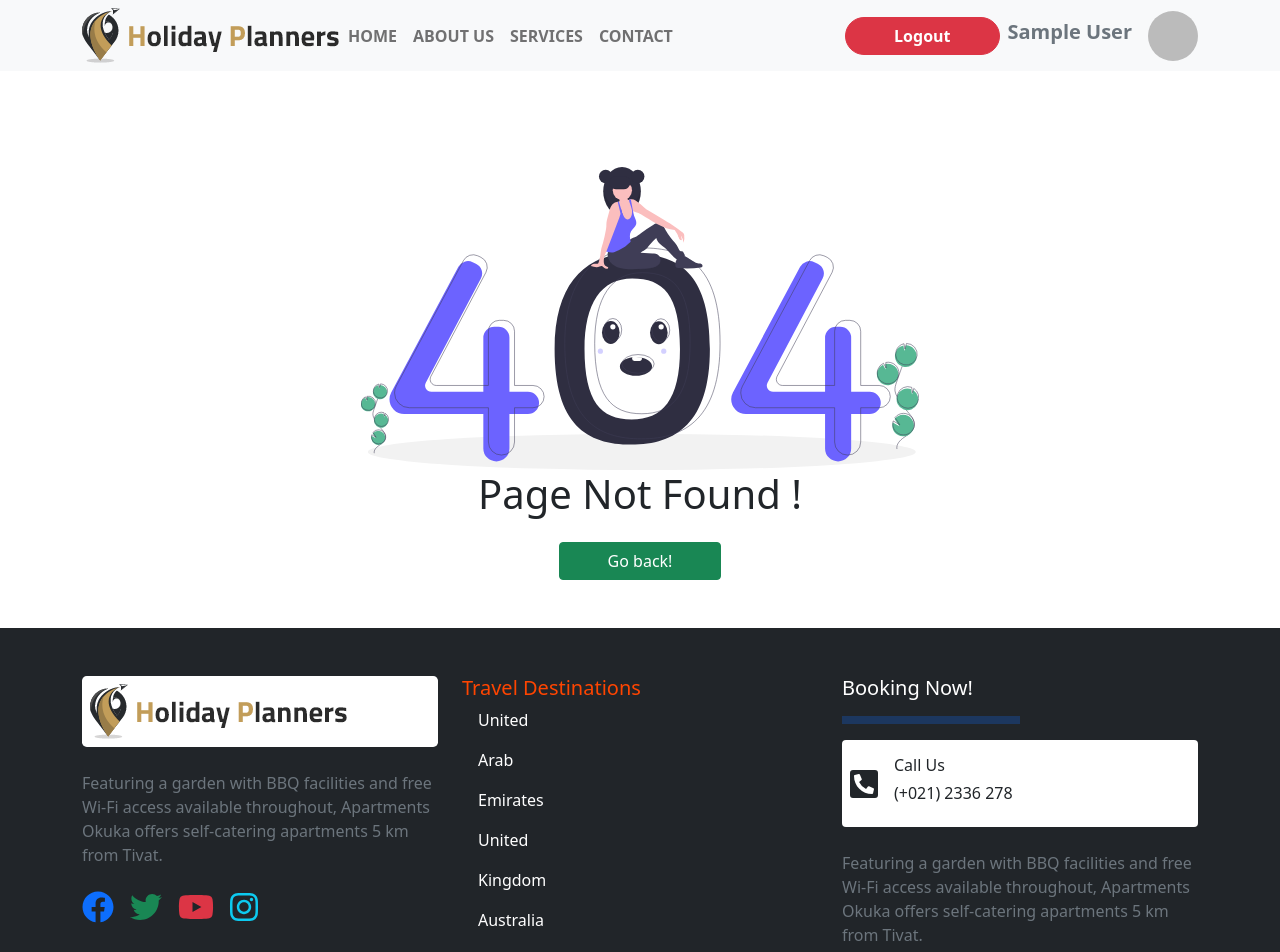
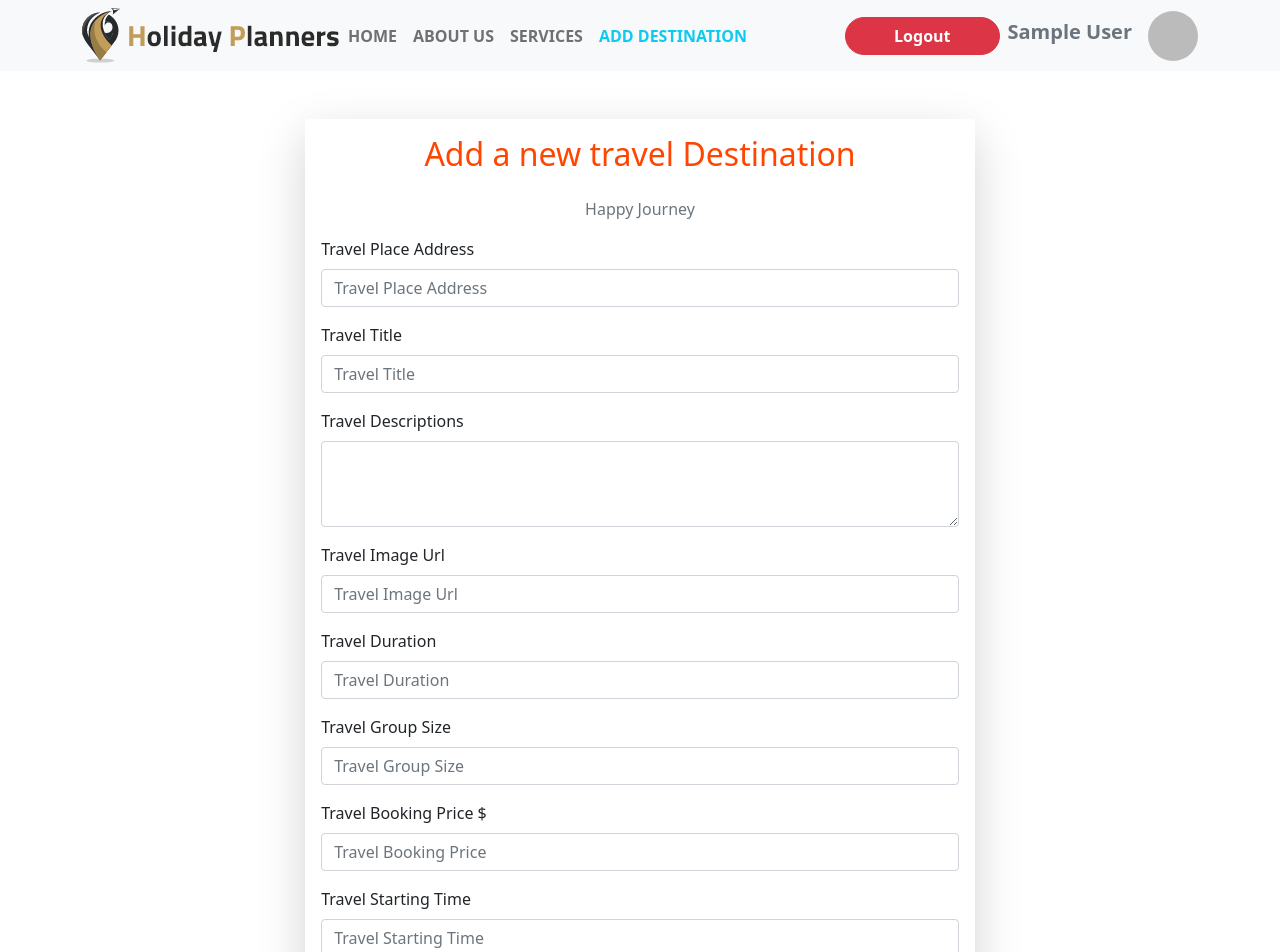
Before and after one commit to Mosharrof-Hosen-Munna/Holiday-Planners-Client, a React (Create React App) app: page /create/destination in a window 1280 px wide. Shown: the top 952 px of the page. Built offline with nearby package versions, Linux system fonts and the light colour scheme; no server answers; sample sign-in values are in the browser's storage.

Commit message:
add review section

```diff
--- a/package.json
+++ b/package.json
@@ -10,6 +10,7 @@
     "@testing-library/jest-dom": "^5.11.4",
     "@testing-library/react": "^11.1.0",
     "@testing-library/user-event": "^12.1.10",
+    "axios": "^0.24.0",
     "bootstrap": "5.1.3",
     "firebase": "^9.1.3",
     "react": "^17.0.2",
--- a/src/App.js
+++ b/src/App.js
@@ -10,6 +10,7 @@ import Register from "./Components/Register/Register";
 import PrivateRoute, {
   AuthenticationPrivateRoute,
 } from "./Components/PrivateRoute/PrivateRoute";
+import AddDestination from "./Components/AddDestination/AddDestination";
 
 function App() {
   return (
@@ -29,6 +30,9 @@ function App() {
           <Route path="/account/register">
             <Register></Register>
           </Route>
+          <PrivateRoute path="/create/destination">
+            <AddDestination></AddDestination>
+          </PrivateRoute>
           <Route path="*">
             <NotFound></NotFound>
           </Route>
--- /dev/null
+++ b/src/Components/AddDestination/AddDestination.js
@@ -0,0 +1,165 @@
+import axios from "axios";
+import React, { useRef } from "react";
+import { Form, Button, Container, Card } from "react-bootstrap";
+import useAuth from "../../Hooks/useAuth";
+
+const AddDestination = () => {
+  const placeAddressRef = useRef();
+  const titleRef = useRef();
+  const descriptionRef = useRef();
+  const imgUrlRef = useRef();
+  const durationRef = useRef();
+  const groupSizeRef = useRef();
+  const travelPriceRef = useRef();
+  const startingTimeRef = useRef();
+
+  const { user } = useAuth();
+
+  const handleAddDestination = (e) => {
+    e.preventDefault();
+    const newDestination = {
+      travelPlace: placeAddressRef.current.value,
+      destinationTitle: titleRef.current.value,
+      destinationDesc: descriptionRef.current.value,
+      travelDuration: durationRef.current.value,
+      groupSize: groupSizeRef.current.value,
+      bookingPrice: travelPriceRef.current.value,
+      destinationUrl: imgUrlRef.current.value,
+      travelTime: startingTimeRef.current.value,
+      author: {
+        name: user.displayName,
+        email: user.email ? user.email : "Not/Available",
+        photoUrl: user.photoURL
+          ? user.photoURL
+          : "https://www.iconpacks.net/icons/2/free-user-icon-3296-thumb.png",
+      },
+    };
+
+    axios
+      .post("http://localhost:5000/create/travelDestinations", newDestination)
+      .then((res) => {
+        console.log(res);
+        if (res.data.insertedId) {
+          alert("Successfully added a new destination");
+          e.target.reset();
+        }
+      });
+    console.log(newDestination);
+  };
+
+  return (
+    <section className="my-5">
+      <Container>
+        <Card className="w-lg-50 mx-auto w-sm-100 p-3 border-0 shadow-lg rounded">
+          <h2 className="text-orange text-center mb-4">
+            Add a new travel Destination
+          </h2>
+          <p className="text-secondary text-center">Happy Journey</p>
+          <Form onSubmit={handleAddDestination}>
+            <Form.Group className="mb-3" controlId="formBasicPlace">
+              <Form.Label>Travel Place Address</Form.Label>
+              <Form.Control
+                type="text"
+                ref={placeAddressRef}
+                placeholder="Travel Place Address"
+                required
+              />
+            </Form.Group>
+
+            <Form.Group className="mb-3" controlId="formBasicTitle">
+              <Form.Label>Travel Title</Form.Label>
+              <Form.Control
+                ref={titleRef}
+                type="text"
+                placeholder="Travel Title"
+                required
+              />
+            </Form.Group>
+
+            <Form.Group
+              className="mb-3"
+              controlId="exampleForm.ControlTextarea1"
+            >
+              <Form.Label>Travel Descriptions</Form.Label>
+              <Form.Control
+                ref={descriptionRef}
+                as="textarea"
+                rows={3}
+                required
+              />
+            </Form.Group>
+
+            <Form.Group className="mb-3" controlId="formBasicImage Url">
+              <Form.Label>Travel Image Url</Form.Label>
+              <Form.Control
+                type="text"
+                ref={imgUrlRef}
+                placeholder="Travel Image Url"
+                required
+              />
+            </Form.Group>
+
+            <Form.Group className="mb-3" controlId="duration">
+              <Form.Label>Travel Duration</Form.Label>
+              <Form.Control
+                type="text"
+                ref={durationRef}
+                placeholder="Travel Duration"
+                required
+              />
+            </Form.Group>
+            <Form.Group className="mb-3" controlId="size">
+              <Form.Label>Travel Group Size</Form.Label>
+              <Form.Control
+                type="number"
+                ref={groupSizeRef}
+                placeholder="Travel Group Size"
+                required
+              />
+            </Form.Group>
+            <Form.Group className="mb-3" controlId="price">
+              <Form.Label>Travel Booking Price $</Form.Label>
+              <Form.Control
+                type="number"
+                ref={travelPriceRef}
+                placeholder="Travel Booking Price"
+                required
+              />
+            </Form.Group>
+            <Form.Group className="mb-3" controlId="time">
+              <Form.Label>Travel Starting Time</Form.Label>
+              <Form.Control
+                type="number"
+                ref={startingTimeRef}
+                placeholder="Travel Starting Time"
+                required
+              />
+            </Form.Group>
+            <div className="text-center">
+              <Button variant="primary" className="w-50 mx-auto" type="submit">
+                Submit
+              </Button>
+            </div>
+          </Form>
+        </Card>
+      </Container>
+    </section>
+  );
+};
+
+export default AddDestination;
+
+const data = {
+  travelPlace: "Bangladesh",
+  destinationTitle:
+    "Holiday Planners is a World Leading Online Tour Booking Platform",
+  destinationDesc:
+    "Holiday Planners is a World Leading Online Tour Booking Platform",
+  travelDuration: "6 hours 50 minutes",
+  groupSize: "10 peoples",
+  bookingPrice: 500,
+  destinationUrl:
+    "Holiday Planners is a World Leading Online Tour Booking Platform",
+  peopleLeft: 2,
+  travelTime: "20 January 2022",
+};
--- a/src/Components/Home/Home.js
+++ b/src/Components/Home/Home.js
@@ -1,5 +1,6 @@
 import React from "react";
 import Cover from "./Cover/Cover";
+import Reviews from "./Reviews/Reviews";
 import TravelDestination from "./TravelDestination/TravelDestination";
 
 const Home = () => {
@@ -7,6 +8,7 @@ const Home = () => {
     <>
       <Cover></Cover>
       <TravelDestination></TravelDestination>
+      <Reviews></Reviews>
     </>
   );
 };
--- /dev/null
+++ b/src/Components/Home/Reviews/ReviewCard.js
@@ -0,0 +1,41 @@
+import React from "react";
+import { FontAwesomeIcon } from "@fortawesome/react-fontawesome";
+import { faStar } from "@fortawesome/free-solid-svg-icons";
+import { Card, Col } from "react-bootstrap";
+const ReviewCard = () => {
+  return (
+    <Col className="mb-5 mb-lg-0">
+      <Card className="shadow border-0 rounded-3">
+        <div className="text-center mt-5">
+          <FontAwesomeIcon className="fa-1x text-warning me-3" icon={faStar} />
+          <FontAwesomeIcon className="fa-1x text-warning me-3" icon={faStar} />
+          <FontAwesomeIcon className="fa-1x text-warning me-3" icon={faStar} />
+          <FontAwesomeIcon className="fa-1x text-warning me-3" icon={faStar} />
+          <FontAwesomeIcon className="fa-1x text-warning" icon={faStar} />
+        </div>
+        <Card.Body className="p-5 position-relative">
+          <Card.Text className="text-center">
+            Lorem ipsum dolor amet consectet adipiscing sed do eiusmod tempor
+            incididunt labore et dolore magna aliqua ipsum suspen disse ultrices
+            gravida Risus
+          </Card.Text>
+          <div className="text-center">
+            <h5 className="fw-bold text-orange">Mosharrof Hosen</h5>
+            <h6 className="mb-5">Traveller</h6>
+            <img
+              style={{
+                bottom: "-45px",
+                left: "38%",
+              }}
+              className="rounded-circle shadow bg-light border-success border-5 border img-fluid w-25 position-absolute"
+              src="https://www.iconpacks.net/icons/2/free-user-icon-3296-thumb.png"
+              alt=""
+            />
+          </div>
+        </Card.Body>
+      </Card>
+    </Col>
+  );
+};
+
+export default ReviewCard;
--- /dev/null
+++ b/src/Components/Home/Reviews/Reviews.js
@@ -0,0 +1,26 @@
+import React from "react";
+import { Container, Row } from "react-bootstrap";
+import { FontAwesomeIcon } from "@fortawesome/react-fontawesome";
+import { faStar } from "@fortawesome/free-solid-svg-icons";
+import ReviewCard from "./ReviewCard";
+const Reviews = () => {
+  return (
+    <section className="py-5 bg-light border-top border-success border-5">
+      <Container>
+        <div className="text-center">
+          <h5 className="text-secondary">REVIEW AND TESTIMONIALS</h5>
+          <h1 className="fw-bold">
+            <i>Top Reviews for Holiday Planners</i>
+          </h1>
+        </div>
+        <Row lg={3} md={2} xs={1} className="g-4 py-5">
+          <ReviewCard></ReviewCard>
+          <ReviewCard></ReviewCard>
+          <ReviewCard></ReviewCard>
+        </Row>
+      </Container>
+    </section>
+  );
+};
+
+export default Reviews;
--- a/src/Components/Login/Login.css
+++ b/src/Components/Login/Login.css
@@ -28,6 +28,6 @@
 }
 @media screen and (min-width: 1024px) {
   .w-lg-50 {
-    width: 50% !important;
+    width: 60% !important;
   }
 }
--- a/src/Components/Login/Login.js
+++ b/src/Components/Login/Login.js
@@ -129,7 +129,7 @@ const Login = () => {
                 </Col>
               </Row>
               <div className="text-center mt-3">
-                Don't have an account?{" "}
+                Don't have an account?
                 <Link to="/account/register">Register</Link>
               </div>
             </div>
--- a/src/Components/PrivateRoute/PrivateRoute.js
+++ b/src/Components/PrivateRoute/PrivateRoute.js
@@ -20,7 +20,7 @@ const PrivateRoute = ({ children, ...rest }) => {
         ) : (
           <Redirect
             to={{
-              pathname: "/login",
+              pathname: "/account/login",
               state: { from: location },
             }}
           />
--- a/src/Components/Shared/Navigation/Navigation.js
+++ b/src/Components/Shared/Navigation/Navigation.js
@@ -49,9 +49,9 @@ const Navigation = () => {
                 exact
                 activeClassName="text-info"
                 className="nav-link"
-                to="/contact"
+                to="/create/destination"
               >
-                CONTACT
+                ADD DESTINATION
               </NavLink>
             </Nav>
 
--- a/src/index.css
+++ b/src/index.css
@@ -1,8 +1,10 @@
+@import url("https://fonts.googleapis.com/css2?family=Poppins&display=swap");
 body {
   margin: 0;
-  font-family: -apple-system, BlinkMacSystemFont, "Segoe UI", "Roboto", "Oxygen",
+  /* font-family: -apple-system, BlinkMacSystemFont, "Segoe UI", "Roboto", "Oxygen",
     "Ubuntu", "Cantarell", "Fira Sans", "Droid Sans", "Helvetica Neue",
-    sans-serif;
+    sans-serif; */
+  font-family: "Poppins", sans-serif;
   -webkit-font-smoothing: antialiased;
   -moz-osx-font-smoothing: grayscale;
 }
```
Also changed, not shown: 1 other file (tests, documents, lock files or other folders).
